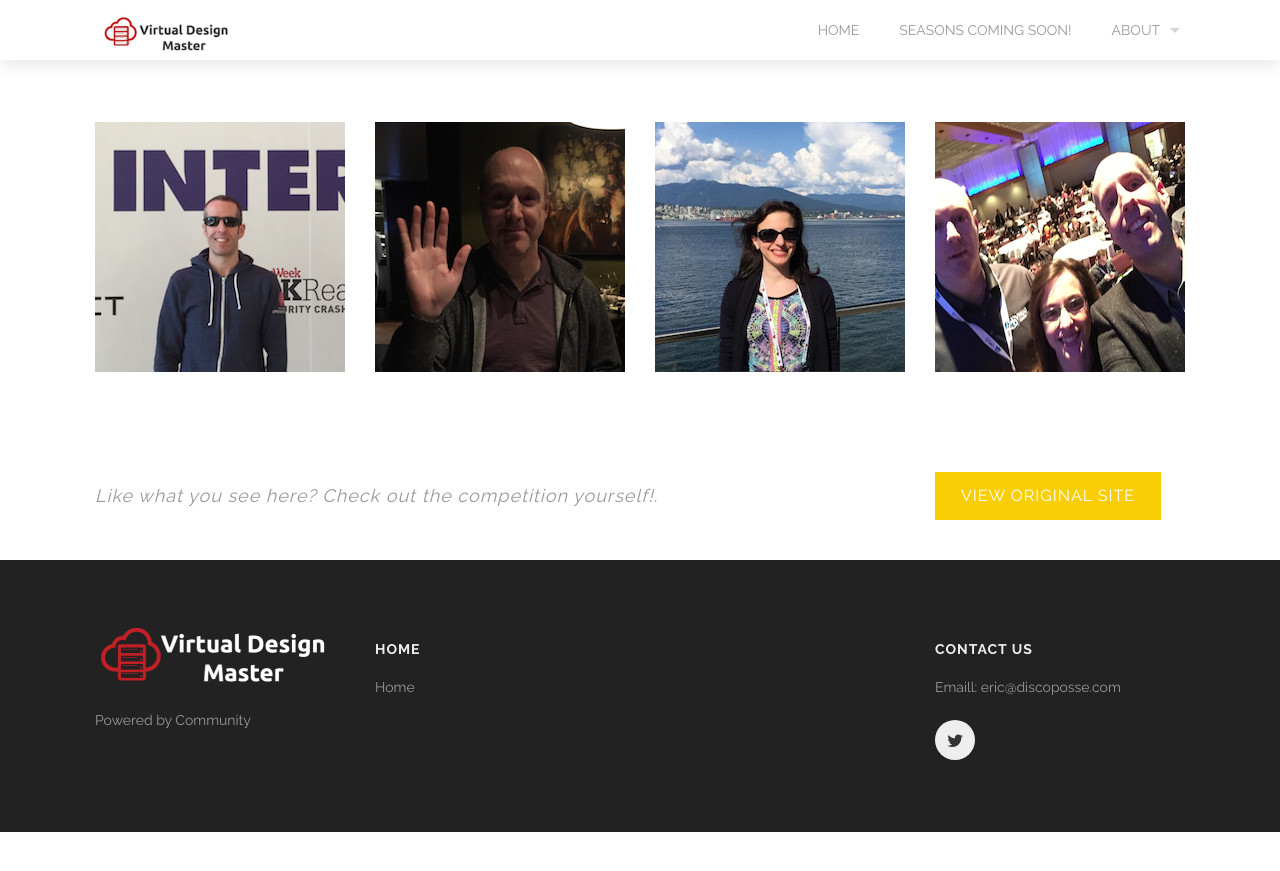
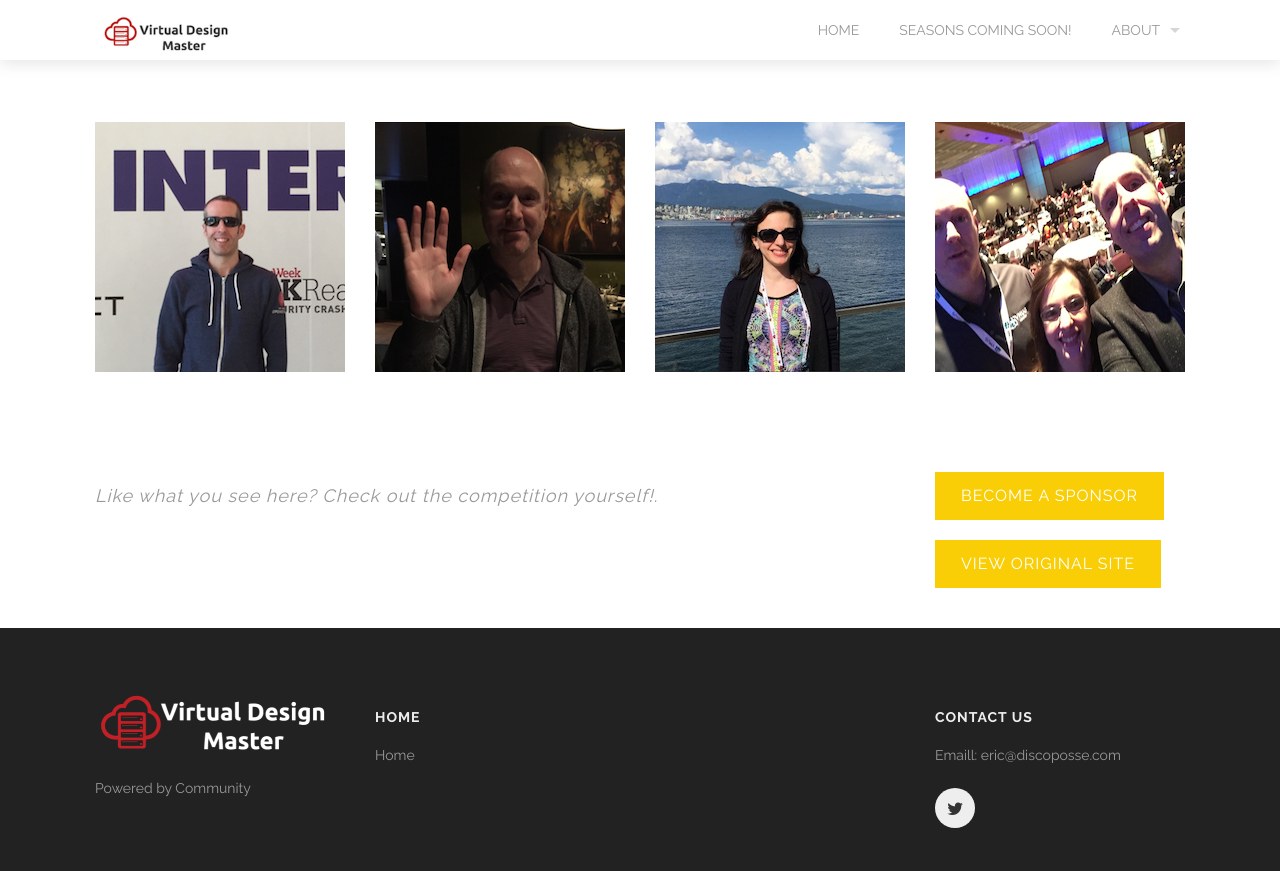
Before and after one commit to VirtualDesignMaster/virtualdesignmaster.github.io, a Jekyll site: the page built from index.html, in a window 1280 px wide and 900 px high, scrolled down 3398 px. Shown: the top 871 px of the window. Built offline with Jekyll 4.4.1, drawn with Linux system fonts in a browser that asks for light colours; before the commit the page ends 4230 px from its top, so only the background shows below that.

Commit message:
added sponsorship link button at bottom of main page

```diff
--- a/index.html
+++ b/index.html
@@ -381,6 +381,7 @@ milestones:
         <p>Like what you see here? Check out the competition yourself!.</p>
       </div>
       <div class='medium-3 large-3 columns'>
+        <a class='button' href='http://discoposse.com/2016/04/04/virtual-design-master-season-4-is-coming-call-for-sponsors/'>Become a Sponsor</a>
         <a class='button' href='http://www.virtualdesignmaster.com'>View Original Site</a>
       </div>
     </div>
```
